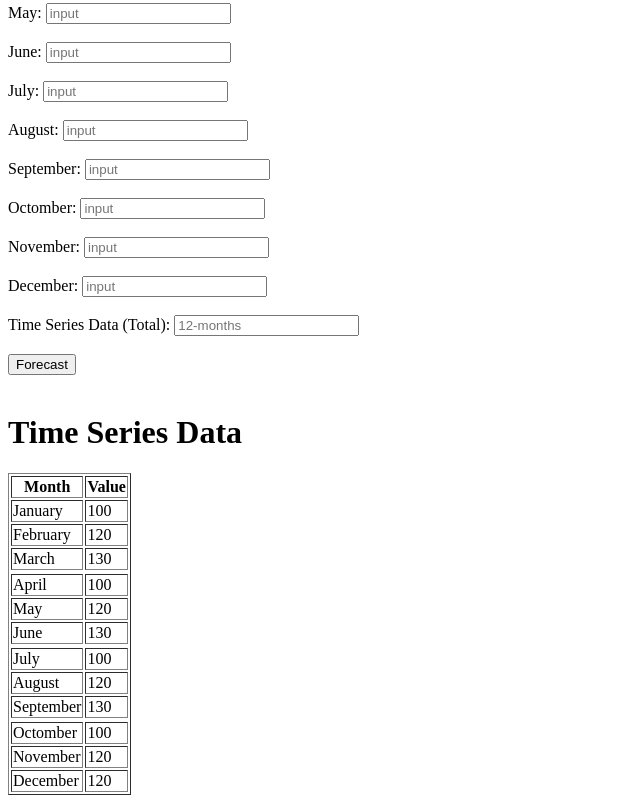
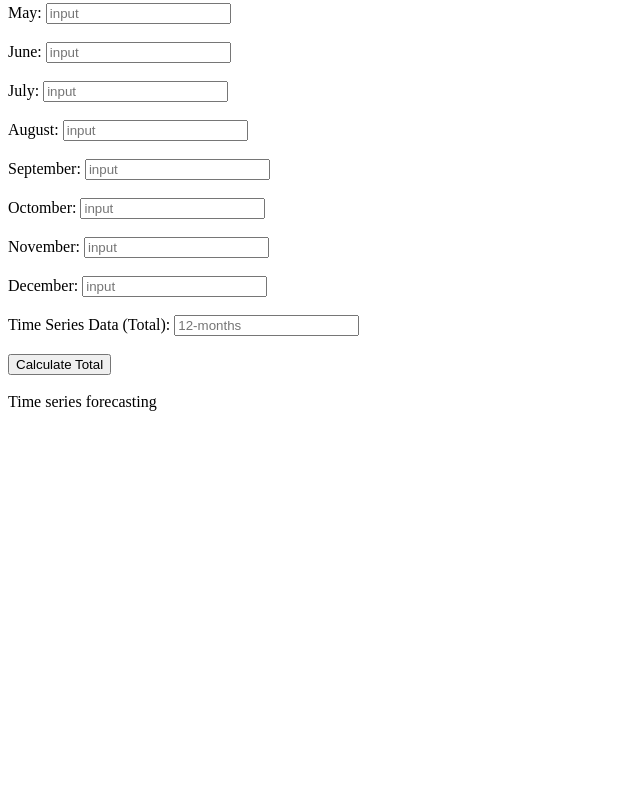
Before and after one commit to Sumanthbellamkonda/Time-series-forecasting-, a plain HTML site: page index.html in a window 1280 px wide. Shown: the part 349-1152 px from the top of the page, without its empty margins (0-640 px from the left). After the commit the page ends 800 px from the top, so only its background shows below. Drawn offline with Linux system fonts and the light colour scheme.

Commit message:
Update index.html

```diff
--- a/index.html
+++ b/index.html
@@ -84,79 +84,16 @@
     <input type="text" id="dec" placeholder="input"><br><br>
     <label for="data">Time Series Data (Total):</label>
     <input type="text" id="data" placeholder="12-months"><br><br>
-    <button onclick="forecast()">Forecast</button><br><br>
-    <div id="forecasted"></div>
 </body>
 
 </html>
-      <!DOCTYPE html>
-<html>
-<head>
-    <title>Time Series Data</title>
-</head>
-<body>
-    <h1>Time Series Data</h1>
 
-    <table border="1">
-        <tr>
-            <th>Month</th>
-            <th>Value</th>
-        </tr>
-        <tr>
-            <td>January</td>
-            <td>100</td>
-        </tr>
-        <tr>
-            <td>February</td>
-            <td>120</td>
-        </tr>
-        <tr>
-            <td>March</td>
-            <td>130</td>
-        </tr>
-              <tr>
-        </tr>
-        <tr>
-            <td>April</td>
-            <td>100</td>
-        </tr>
-        <tr>
-            <td>May</td>
-            <td>120</td>
-        </tr>
-        <tr>
-            <td>June</td>
-            <td>130</td>
-        </tr>
-              <tr>
-        </tr>
-        <tr>
-            <td>July</td>
-            <td>100</td>
-        </tr>
-        <tr>
-            <td>August</td>
-            <td>120</td>
-        </tr>
-        <tr>
-            <td>September</td>
-            <td>130</td>
-        </tr>
-              <tr>
-        </tr>
-        <tr>
-            <td>Octomber</td>
-            <td>100</td>
-        </tr>
-        <tr>
-            <td>November</td>
-            <td>120</td>
-        </tr>        <tr>
-            <td>December</td>
-            <td>120</td>
-        </tr>
+<button onclick="forecast()">Calculate Total</button><br><br>
+    <div id="total"></div>
+        <div>Time series forecasting</div>
 
-    </table>
 
 </body>
+
+
 </html>
```
